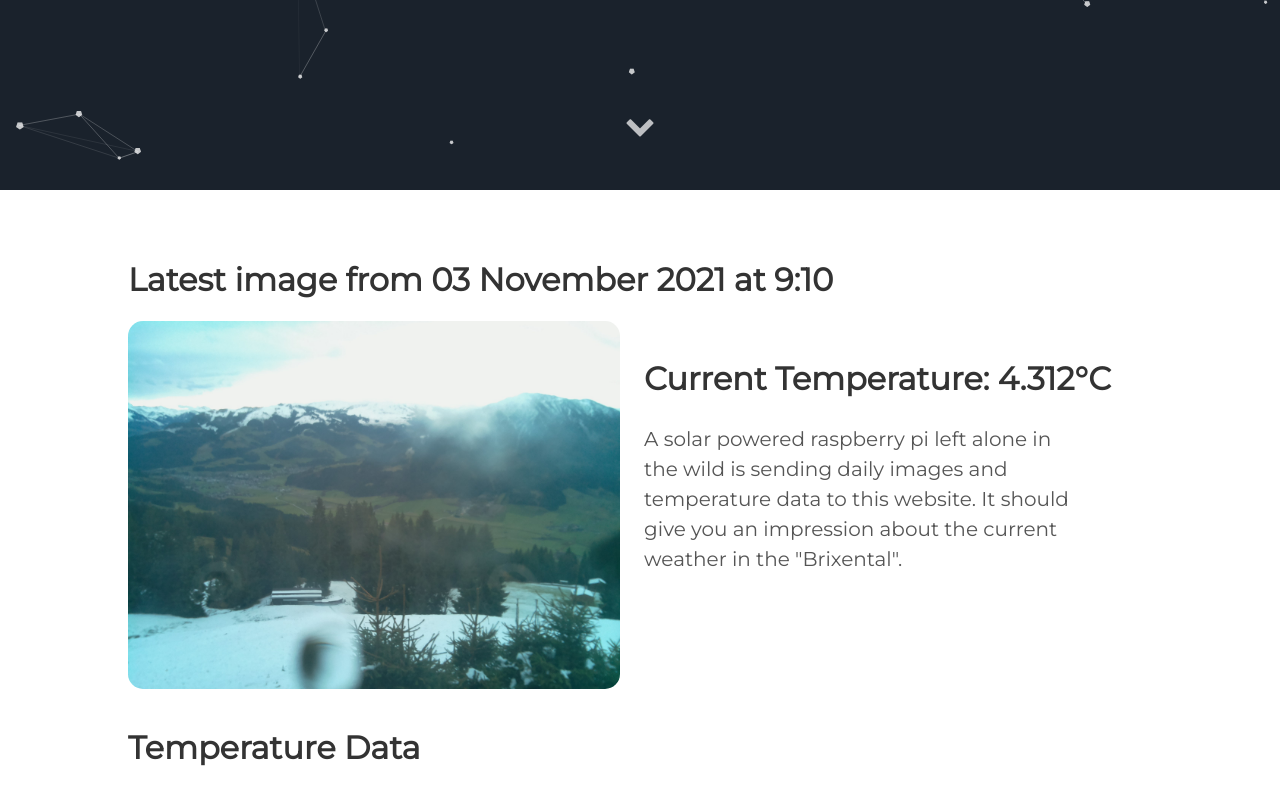
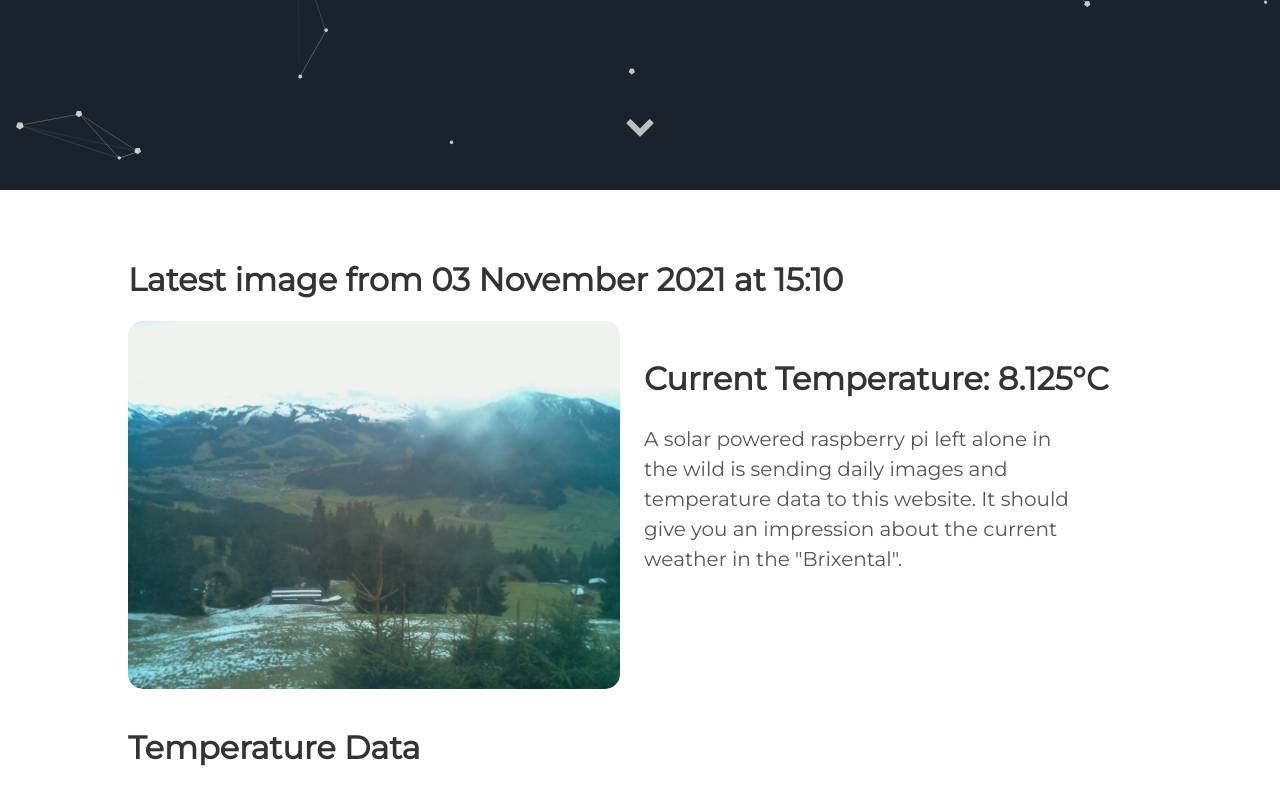
Before and after one commit to vektorious/vektorious.github.io, a Jekyll site: the page built from resources/huette.md, in a window 1280 px wide and 900 px high, scrolled down 710 px. Shown: the top 805 px of the window. Built offline with Jekyll 4.4.1, drawn with Linux system fonts in a browser that asks for light colours.

Commit message:
I'm a bot beep boop

```diff
--- a/resources/huette.md
+++ b/resources/huette.md
@@ -6,13 +6,13 @@ image: '/assets/img/'
 description: 'Live image from the Austrian alps'
 twitter_text: ' '
 ---
-## Latest image from 03 November 2021 at  9:10
+## Latest image from 03 November 2021 at 15:10
 <div class="huette">
   <div class="huette-image">
     <img src="{{ "/assets/img/huette.jpg" | prepend: site.baseurl }}">
   </div>
   <div class="huette-text">
-        <h2>Current Temperature: 4.312°C</h2>
+        <h2>Current Temperature: 8.125°C</h2>
         <p>A solar powered raspberry pi left alone in the wild is sending daily images and temperature data to this website. It should give you an impression about the current weather in the "Brixental".</p>
 
   </div>
```
Also changed, not shown: rpi-script/2021-11-03_150911.txt (renamed from rpi-script/2021-11-03_090911.txt, +5 -5 lines), rpi-script/huette.md (+2 -2 lines), assets/img/huette.jpg, assets/img/temp_plot.png, rpi-script/temp_plot.png, 1 other file.
